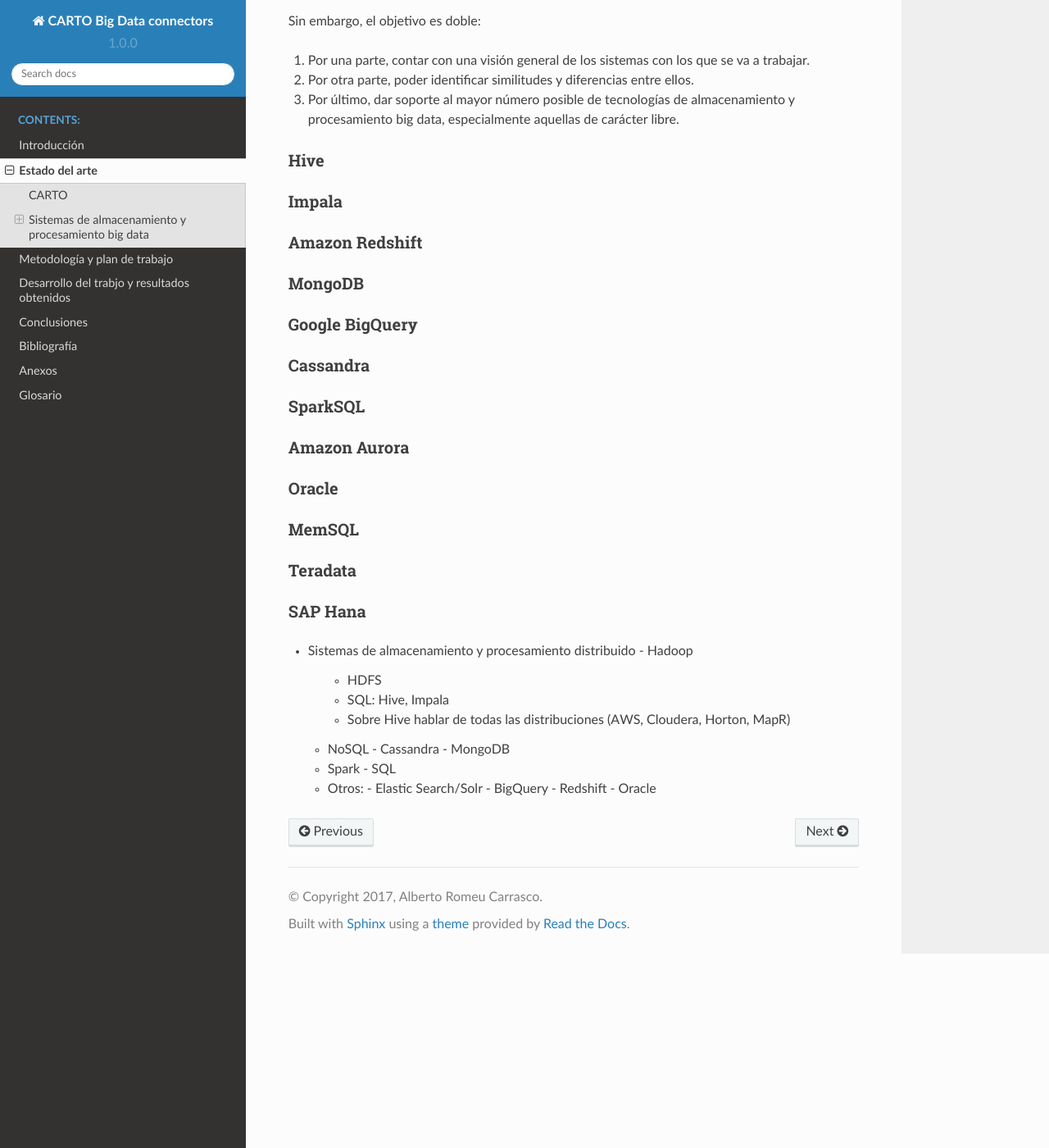
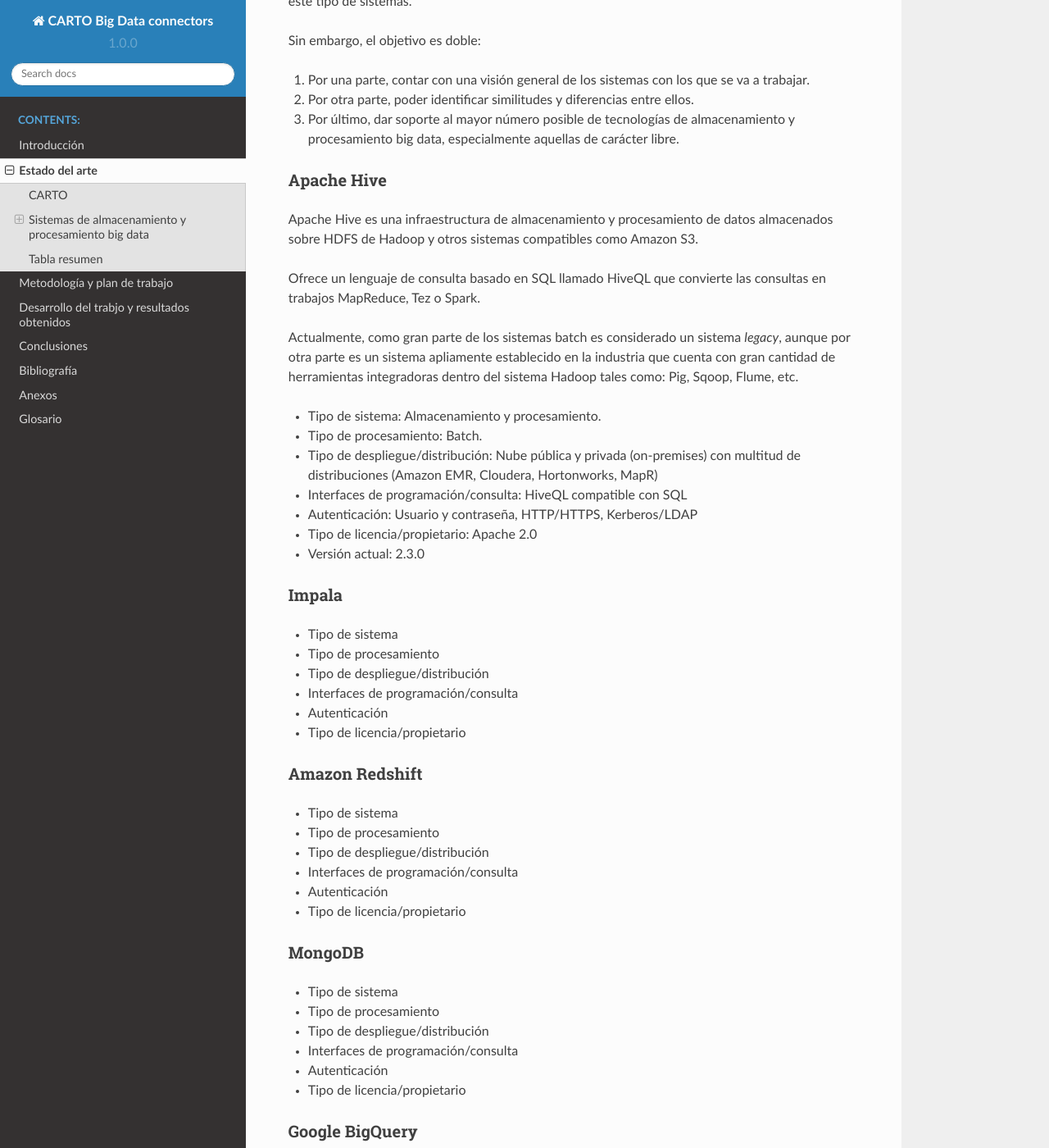
Before and after one commit to alrocar/TFM, a Sphinx documentation site: the page built from docs/source/tfm/10-estado-del-arte.rst, in a window 1280 px wide and 1400 px high, scrolled down 1266 px. Shown: the whole window at 82% size. Built offline with Sphinx 7.4.7 and the Read the Docs theme 2.0.0, drawn with Linux system fonts in a browser that asks for light colours; some of the changed text lies outside the part shown.

Commit message:
add description for Hive

```diff
--- a/docs/source/tfm/01-abstract.rst
+++ b/docs/source/tfm/01-abstract.rst
@@ -33,11 +33,11 @@
 
 El objetivo de este trabajo final de máster consiste en el desarrollo de conectores para **CARTO** que permitan incluir en los cuadros de mandos (*dashboards*), información proveniente de los siguientes sistemas de almacenamiento y/o procesamiento big data:
 
-- Hive
+- Apache Hive
 - Impala
 - Amazon Redshift
 - MongoDB
-- BigQuery
+- Google BigQuery
 
 - Cassandra
 - SparkSQL
--- a/docs/source/tfm/10-estado-del-arte.rst
+++ b/docs/source/tfm/10-estado-del-arte.rst
@@ -22,7 +22,7 @@
 
 En este trabajo se estudian los siguientes sistemas de almacenamiento y procesamiento big data:
 
-- Hive
+- Apache Hive
 - Impala
 - Amazon Redshift
 - MongoDB
@@ -42,10 +42,11 @@
 
 - Tipo de sistema: Si ofrece almacenamiento y procesamiento o sólo uno de ambos.
 - Tipo de procesamiento: Batch, interactivo, tiempo real, etc.
-- Tipo de despliegue/distribución: Nube pública, privada, SaaS, etc.
+- Tipo de despliegue/distribución: Nube pública, privada, SaaS, on-premises, etc.
 - Interfaces de programación/consulta: SQL, SDKs en diferentes lenguajes, APIs REST, etc.
-- Autenticación: HTTP/HTTPS, Kerberos/LDAP, OAuth, etc.
+- Autenticación: Usuario y contraseña, HTTP/HTTPS, Kerberos/LDAP, OAuth, etc.
 - Tipo de licencia/propietario: Software libre (Apache, GPL, etc.), propietaria (Google, Amazon, Oracle, etc.)
+- Versión actual
 
 Para el motivo de este trabajo, no es necesario conocer otros detalles como mecanismos de replicación, particionamiento, tolerancia a fallos, etc. ya que el objetivo no consiste en administrar este tipo de sistemas.
 
@@ -55,41 +56,135 @@
 2. Por otra parte, poder identificar similitudes y diferencias entre ellos.
 3. Por último, dar soporte al mayor número posible de tecnologías de almacenamiento y procesamiento big data, especialmente aquellas de carácter libre.
 
-Hive
-^^^^
+Apache Hive
+^^^^^^^^^^^
+
+Apache Hive es una infraestructura de almacenamiento y procesamiento de datos almacenados sobre HDFS de Hadoop y otros sistemas compatibles como Amazon S3.
+
+Ofrece un lenguaje de consulta basado en SQL llamado HiveQL que convierte las consultas en trabajos MapReduce, Tez o Spark.
+
+Actualmente, como gran parte de los sistemas batch es considerado un sistema *legacy*, aunque por otra parte es un sistema apliamente establecido en la industria que cuenta con gran cantidad de herramientas integradoras dentro del sistema Hadoop tales como: Pig, Sqoop, Flume, etc.
+
+- Tipo de sistema: Almacenamiento y procesamiento.
+- Tipo de procesamiento: Batch.
+- Tipo de despliegue/distribución: Nube pública y privada (on-premises) con multitud de distribuciones (Amazon EMR, Cloudera, Hortonworks, MapR)
+- Interfaces de programación/consulta: HiveQL compatible con SQL
+- Autenticación: Usuario y contraseña, HTTP/HTTPS, Kerberos/LDAP
+- Tipo de licencia/propietario: Apache 2.0
+- Versión actual: 2.3.0
 
 Impala
 ^^^^^^
 
+- Tipo de sistema
+- Tipo de procesamiento
+- Tipo de despliegue/distribución
+- Interfaces de programación/consulta
+- Autenticación
+- Tipo de licencia/propietario
+
 Amazon Redshift
 ^^^^^^^^^^^^^^^
+
+- Tipo de sistema
+- Tipo de procesamiento
+- Tipo de despliegue/distribución
+- Interfaces de programación/consulta
+- Autenticación
+- Tipo de licencia/propietario
 
 MongoDB
 ^^^^^^^
 
+- Tipo de sistema
+- Tipo de procesamiento
+- Tipo de despliegue/distribución
+- Interfaces de programación/consulta
+- Autenticación
+- Tipo de licencia/propietario
+
 Google BigQuery
 ^^^^^^^^^^^^^^^
+
+- Tipo de sistema
+- Tipo de procesamiento
+- Tipo de despliegue/distribución
+- Interfaces de programación/consulta
+- Autenticación
+- Tipo de licencia/propietario
 
 Cassandra
 ^^^^^^^^^
 
+- Tipo de sistema
+- Tipo de procesamiento
+- Tipo de despliegue/distribución
+- Interfaces de programación/consulta
+- Autenticación
+- Tipo de licencia/propietario
+
 SparkSQL
 ^^^^^^^^
+
+- Tipo de sistema
+- Tipo de procesamiento
+- Tipo de despliegue/distribución
+- Interfaces de programación/consulta
+- Autenticación
+- Tipo de licencia/propietario
 
 Amazon Aurora
 ^^^^^^^^^^^^^
 
+- Tipo de sistema
+- Tipo de procesamiento
+- Tipo de despliegue/distribución
+- Interfaces de programación/consulta
+- Autenticación
+- Tipo de licencia/propietario
+
 Oracle
 ^^^^^^
+
+- Tipo de sistema
+- Tipo de procesamiento
+- Tipo de despliegue/distribución
+- Interfaces de programación/consulta
+- Autenticación
+- Tipo de licencia/propietario
 
 MemSQL
 ^^^^^^
 
+- Tipo de sistema
+- Tipo de procesamiento
+- Tipo de despliegue/distribución
+- Interfaces de programación/consulta
+- Autenticación
+- Tipo de licencia/propietario
+
 Teradata
 ^^^^^^^^
 
+- Tipo de sistema
+- Tipo de procesamiento
+- Tipo de despliegue/distribución
+- Interfaces de programación/consulta
+- Autenticación
+- Tipo de licencia/propietario
+
 SAP Hana
 ^^^^^^^^
+
+- Tipo de sistema
+- Tipo de procesamiento
+- Tipo de despliegue/distribución
+- Interfaces de programación/consulta
+- Autenticación
+- Tipo de licencia/propietario
+
+Tabla resumen
+-------------
 
 - Sistemas de almacenamiento y procesamiento distribuido
   - Hadoop
```
